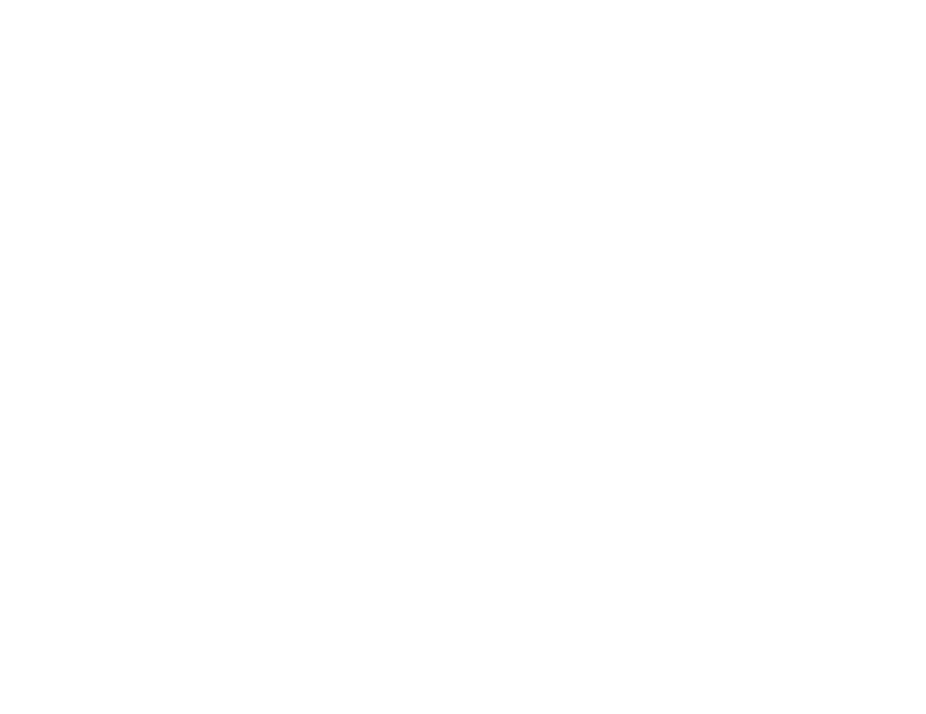
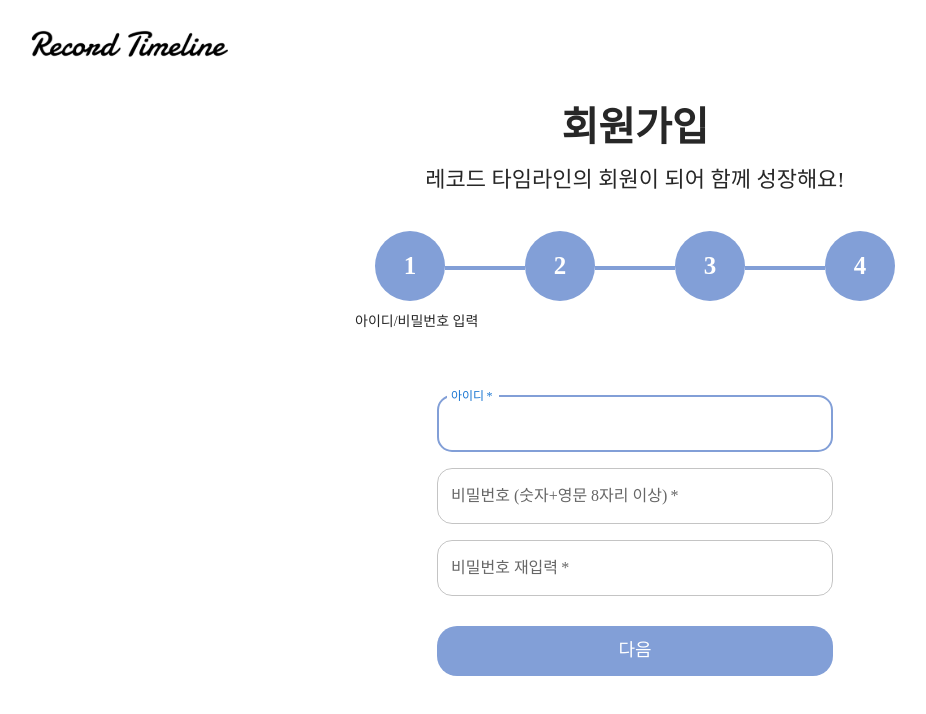
Before and after one commit to Record-Timeline/Front, a React (Create React App) app: page /signup in a window 1280 px wide. Before the commit this address had no page. Shown: the top 714 px of the page, without its empty margins (5-931 px from the left). Built offline with nearby package versions, Linux system fonts and the light colour scheme.

Commit message:
Feat: 회원가입 페이지 기본 ui 제작

```diff
--- a/package.json
+++ b/package.json
@@ -3,6 +3,11 @@
   "version": "0.1.0",
   "private": true,
   "dependencies": {
+    "@emotion/react": "^11.11.4",
+    "@emotion/styled": "^11.11.5",
+    "@material-ui/core": "^4.12.4",
+    "@mui/material": "^5.15.15",
+    "@mui/styled-engine-sc": "^6.0.0-alpha.18",
     "@testing-library/jest-dom": "^5.17.0",
     "@testing-library/react": "^13.4.0",
     "@testing-library/user-event": "^13.5.0",
--- a/src/App.js
+++ b/src/App.js
@@ -1,13 +1,14 @@
 import { Route, Routes } from "react-router-dom";
 import Main from "./pages/Main";
 import Login from "./pages/Login";
-
+import SignUp from "./pages/SignUp";
 function App() {
   return (
     <div className="App">
       <Routes>
         <Route path="/" element={<Main />} /> {/* 메인 */}
         <Route path="/login" element={<Login />} /> {/* 로그인 페이지 */}
+        <Route path="/signup" element={<SignUp />} /> {/* 회원가입 페이지 */}
       </Routes>
     </div>
   );
--- a/src/components/common/Button.jsx
+++ b/src/components/common/Button.jsx
@@ -7,7 +7,7 @@
 
 const StyledButton = styled(Link)`
   width: ${(props) => props.width || "350px"};
-  height: 30px;
+  height: ${(props) => props.height || "30px"};
   margin: ${(props) => props.margin};
   background-color: ${(props) => props.backgroundColor || "#829FD7"};
   color: ${(props) => props.textColor || "white"};
--- a/src/pages/Login.jsx
+++ b/src/pages/Login.jsx
@@ -53,6 +53,7 @@
   text-align: center;
   height: 100vh;
   font-size: 18px;
+  color: #272727;
 `;
 
 const LoginBox = styled.div`
@@ -88,7 +89,7 @@
 
 const FindButton = styled(Link)`
   text-decoration: none;
-  color: black;
+  color: #272727;
   cursor: pointer;
   border-right: ${(props) => props.borderRight};
   padding: 0px 20px;
@@ -102,7 +103,7 @@
   font-weight: 800;
   cursor: pointer;
   text-decoration: none;
-  color: black;
+  color: #272727;
   margin-left: 12px;
 `;
 
--- /dev/null
+++ b/src/pages/SignUp.jsx
@@ -0,0 +1,199 @@
+import React, { useState, useCallback } from "react";
+import styled from "styled-components";
+import Logo from "../assets/images/recodeTimelineLogo.svg";
+import { withStyles } from "@material-ui/core/styles";
+import {
+  CssBaseline,
+  TextField,
+  FormControl,
+  Grid,
+  Box,
+  Container,
+} from "@mui/material/";
+import { createTheme, ThemeProvider } from "@mui/material/styles";
+import Button from "../components/common/Button";
+export default function SignUp() {
+  //폰트 설정
+  const theme = createTheme({
+    typography: {
+      fontFamily: "Pretendard",
+    },
+  });
+
+  // text field 색 바꾸기
+  const StyledTextField = withStyles({
+    root: {
+      "& .MuiInput-underline:after": {
+        borderBottomColor: "#829FD7",
+      },
+      "& .MuiOutlinedInput-root": {
+        "&.Mui-focused fieldset": {
+          borderColor: "#829FD7",
+          color: "#829FD7",
+        },
+      },
+      "&.Mui-error .MuiOutlinedInput-root": {
+        // 에러 상태일 때
+        borderColor: "#f44336",
+      },
+    },
+  })(TextField);
+
+  return (
+    <SignUpWrap>
+      <StyledLogo src={Logo} alt="레코드 타임라인" />
+      <SignUpBox>
+        <MainText>회원가입</MainText>
+        <SubText>레코드 타임라인의 회원이 되어 함께 성장해요!</SubText>
+        <NumBox>
+          <StageWrap>
+            <NumCircle marginLeft="20px">1</NumCircle>
+            <NumLine />
+            <NumCircle>2</NumCircle> <NumLine />
+            <NumCircle>3</NumCircle> <NumLine />
+            <NumCircle marginRight="20px">4</NumCircle>
+          </StageWrap>
+          <NumText>아이디/비밀번호 입력</NumText>
+        </NumBox>
+        <ThemeProvider theme={theme}>
+          <Container component="main" maxWidth="xs">
+            <CssBaseline />
+            <Box
+              sx={{
+                marginTop: 8,
+              }}
+            >
+              <FormControl
+                component="fieldset"
+                variant="standard"
+                sx={{
+                  marginTop: 8,
+                  display: "flex",
+                  flexDirection: "column",
+                  alignItems: "center",
+                }}
+              >
+                <Grid container spacing={2}>
+                  <Grid item xs={12}>
+                    <StyledTextField
+                      required
+                      autoFocus
+                      fullWidth
+                      type="email"
+                      id="email"
+                      name="email"
+                      label="아이디"
+                      InputProps={{
+                        style: {
+                          borderRadius: "15px",
+                        },
+                      }}
+                    />
+                  </Grid>
+                  <Grid item xs={12}>
+                    <StyledTextField
+                      required
+                      fullWidth
+                      type="password"
+                      id="password"
+                      name="password"
+                      label="비밀번호 (숫자+영문 8자리 이상)"
+                      InputProps={{
+                        style: {
+                          borderRadius: "15px",
+                        },
+                      }}
+                    />
+                  </Grid>
+                  <Grid item xs={12}>
+                    <StyledTextField
+                      required
+                      fullWidth
+                      type="password"
+                      id="rePassword"
+                      name="rePassword"
+                      label="비밀번호 재입력"
+                      InputProps={{
+                        style: {
+                          borderRadius: "15px",
+                        },
+                      }}
+                    />
+                  </Grid>
+                </Grid>
+                <Button width="396px" height="50px" margin="30px 0px 0px 0px">
+                  다음
+                </Button>
+              </FormControl>
+            </Box>
+          </Container>
+        </ThemeProvider>
+      </SignUpBox>
+    </SignUpWrap>
+  );
+}
+const SignUpWrap = styled.div`
+  height: 100vh;
+  font-size: 18px;
+  color: #272727;
+`;
+
+const StyledLogo = styled.img`
+  width: 200px;
+  margin: 30px 0px 0px 35px;
+`;
+
+const SignUpBox = styled.div`
+  display: flex;
+  justify-content: center;
+  align-items: center;
+  flex-direction: column;
+  height: 80%;
+`;
+const MainText = styled.div`
+  font-weight: 700;
+  font-size: 40px;
+`;
+
+const SubText = styled.div`
+  font-size: 22px;
+  margin-top: 5px;
+  font-weight: ${(props) => props.fontWeight};
+`;
+
+const StageWrap = styled.div`
+  display: flex;
+  margin-top: 35px;
+`;
+
+const NumCircle = styled.div`
+  background-color: #829fd7;
+  color: white;
+  font-size: 25px;
+  font-weight: 600;
+  width: 70px;
+  height: 70px;
+  border-radius: 50%;
+  text-align: center;
+  align-items: center;
+  display: flex;
+  justify-content: center;
+  margin-bottom: 10px;
+
+  margin-left: ${(props) => props.marginLeft};
+  margin-right: ${(props) => props.marginRight};
+`;
+const NumBox = styled.div`
+  width: 560px;
+`;
+
+const NumLine = styled.div`
+  border-bottom: 4px solid #829fd7;
+  width: 80px;
+  height: 39px;
+  position: relative;
+`;
+const NumText = styled.div`
+  font-size: 14px;
+  margin-right: auto;
+`;
```
Also changed, not shown: 1 other file (tests, documents, lock files or other folders).
